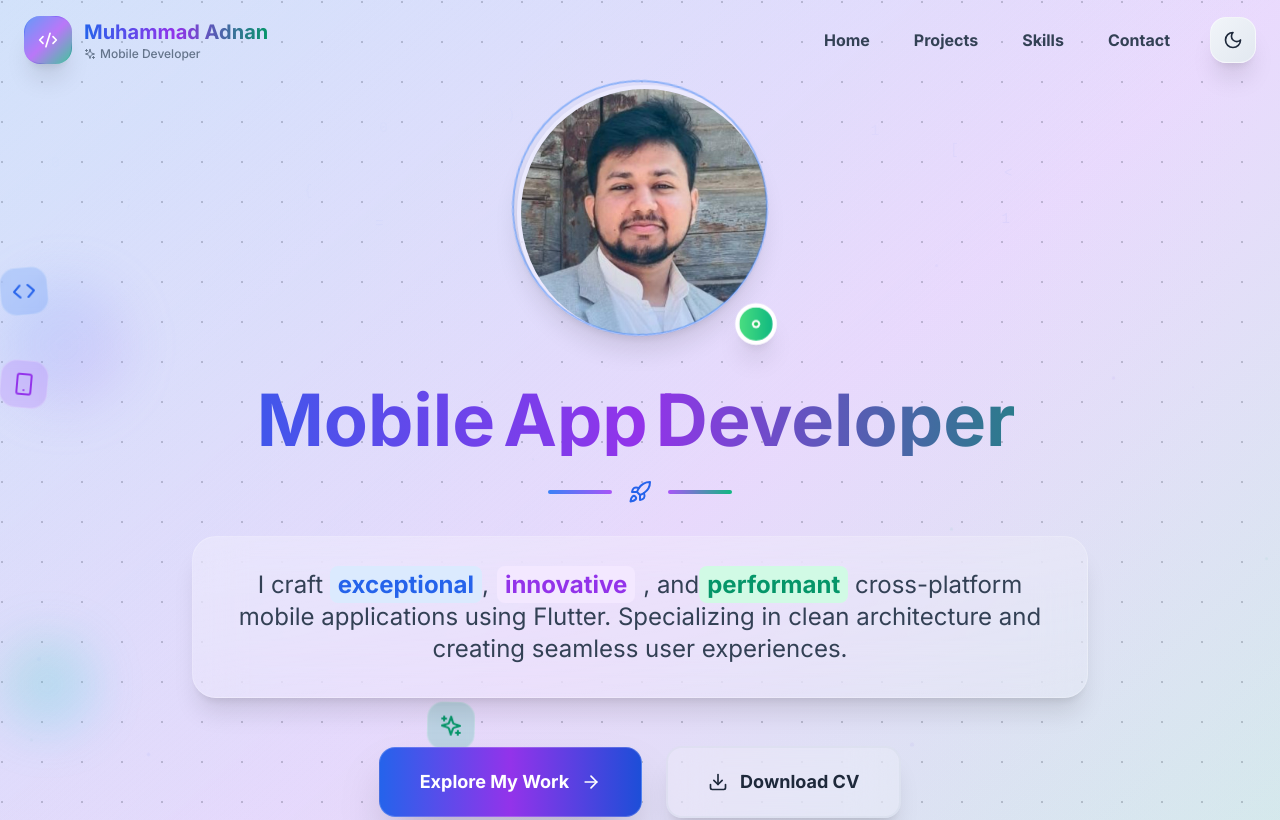
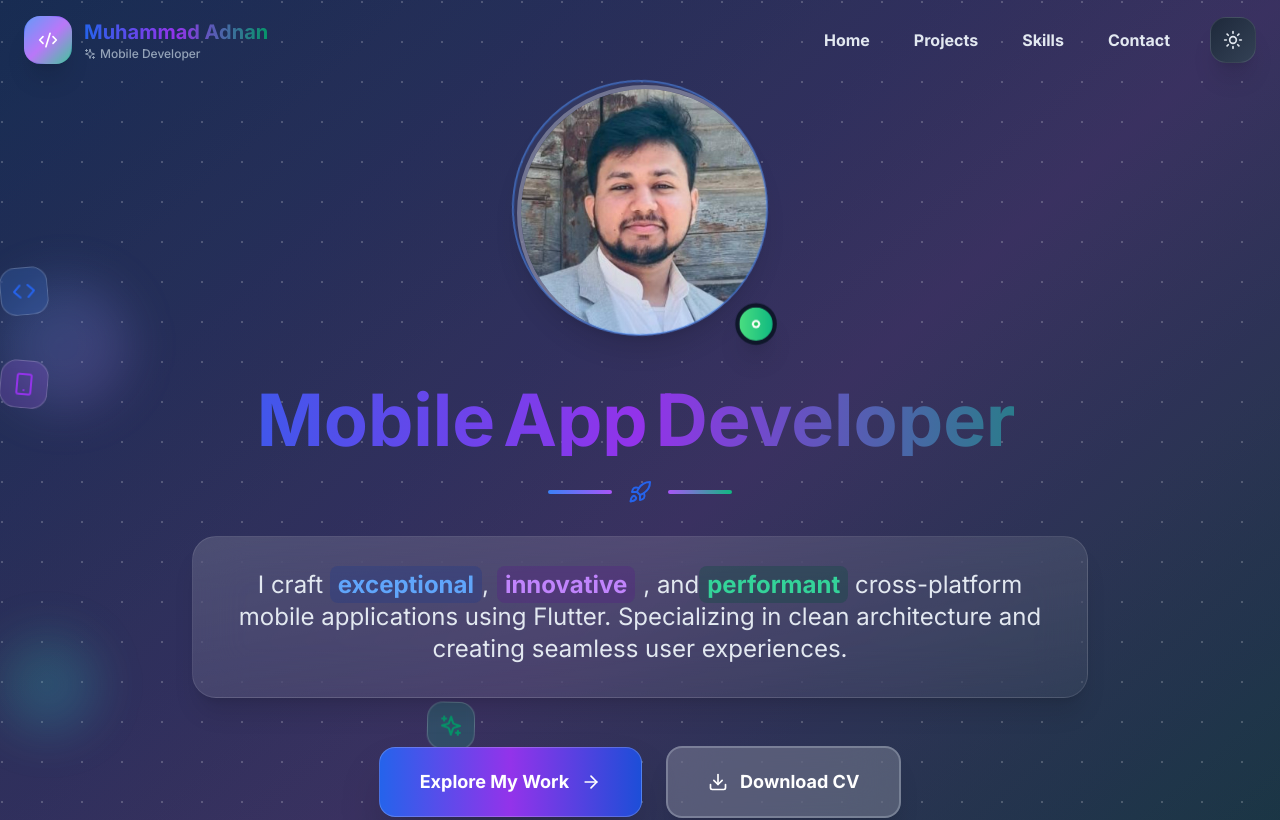
Before and after one commit to Adnan-183/porfolio, a React (Vite) app: page / in a window 1280 px wide. Shown: the top 820 px of the page. Built offline with nearby package versions, Linux system fonts and the light colour scheme.

Commit message:
Updated Header.tsx

```diff
--- a/src/components/Header.tsx
+++ b/src/components/Header.tsx
@@ -16,7 +16,7 @@
   const [darkMode, setDarkMode] = useState(() => {
     if (typeof window !== 'undefined') {
       const saved = localStorage.getItem('theme');
-      return saved ? saved === 'light' : window.matchMedia('(prefers-color-scheme: dark)').matches;
+      return saved ? saved === 'dark' : window.matchMedia('(prefers-color-scheme: light)').matches;
     }
     return false;
   });
```
